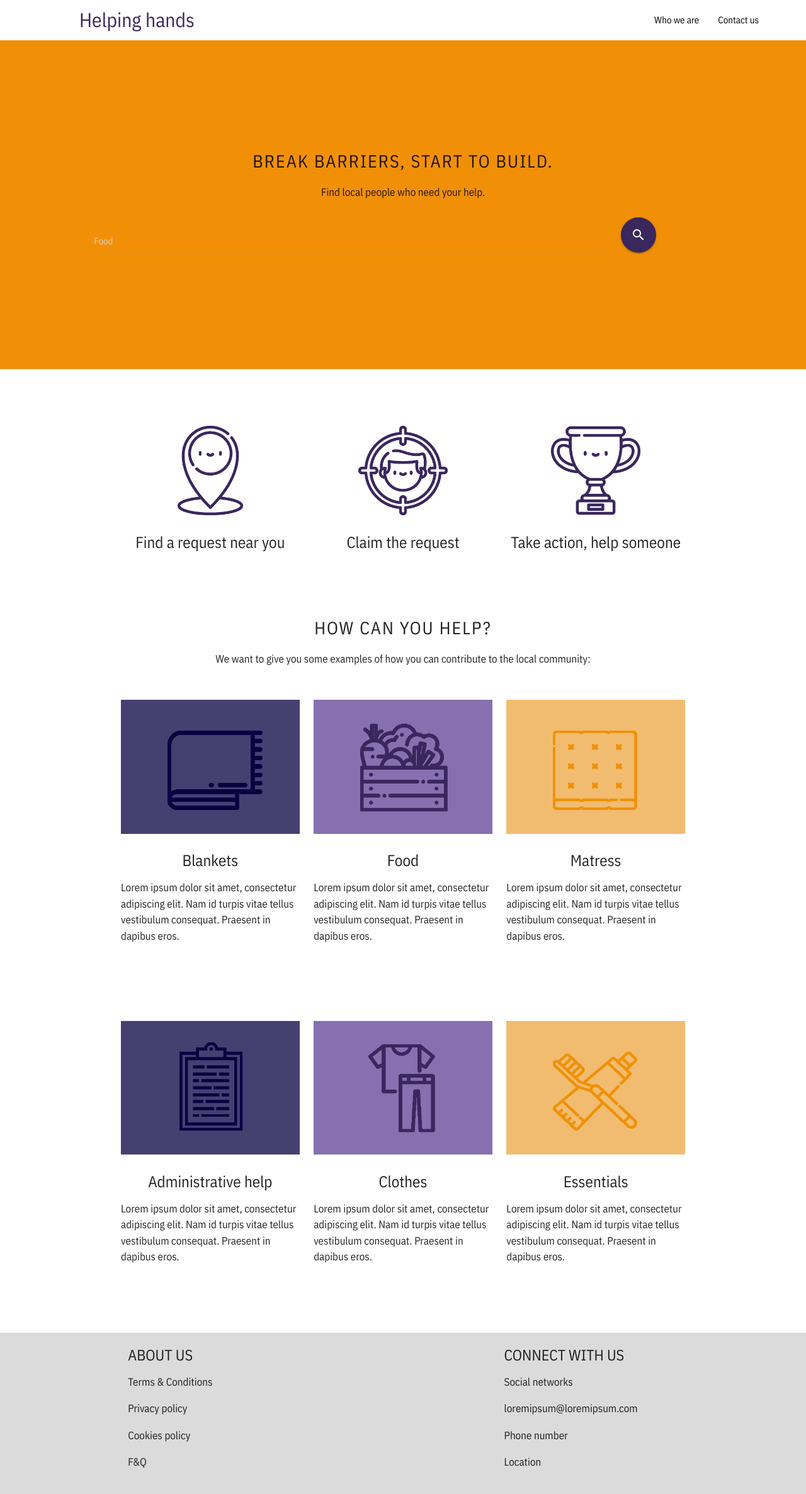
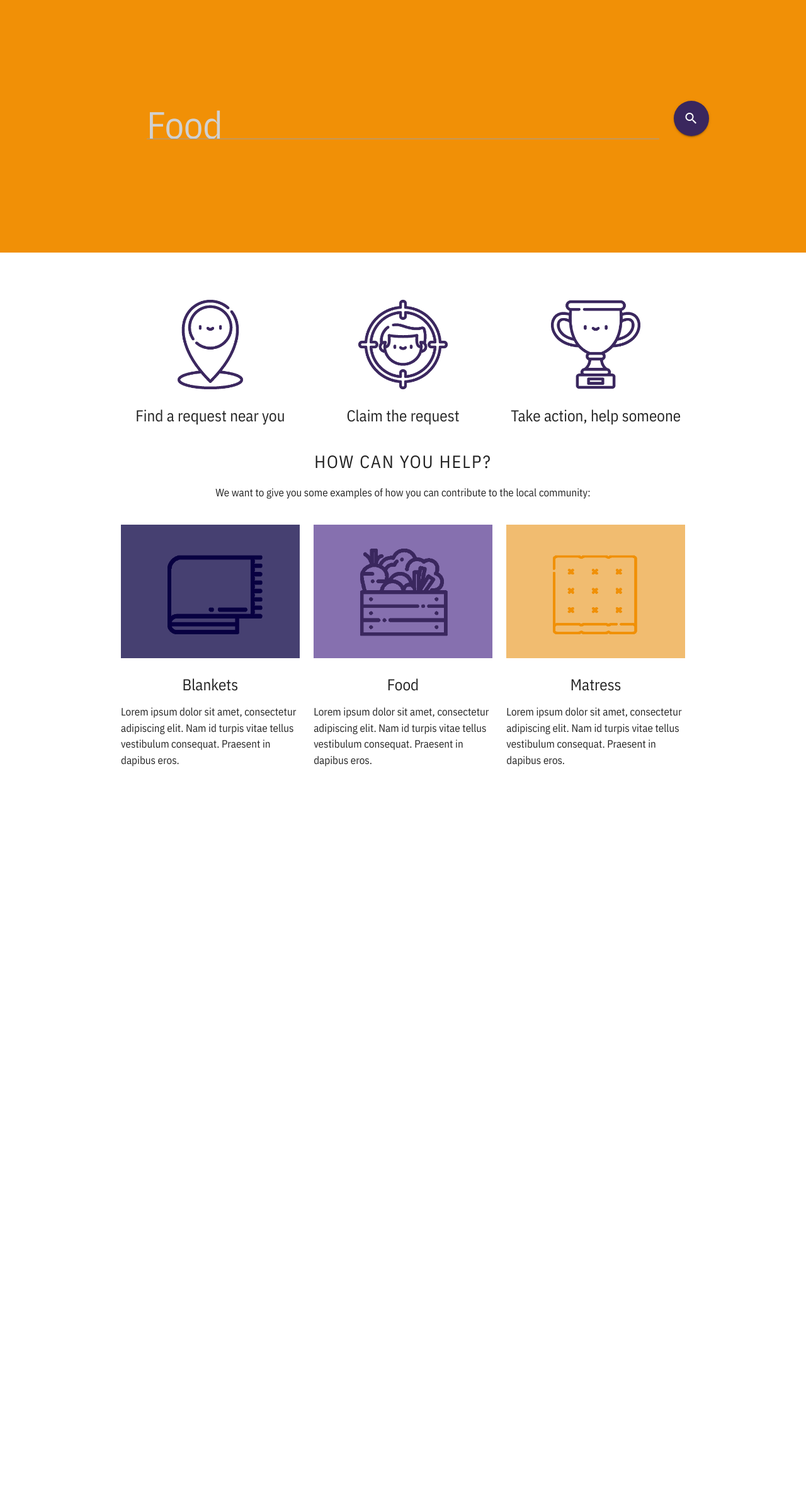
Before and after one commit to VincentKen/bloomberg-challenge-2018, a website: page public/index.html in a window 1280 px wide. Shown: the whole page at 63% size. After the commit the page ends 1257 px from the top, so only its background shows below. Drawn offline with nearby package versions, Linux system fonts and the light colour scheme.

Commit message:
Auto stash before merge of "master" and "origin/master"

```diff
--- a/public/css/master.css
+++ b/public/css/master.css
@@ -127,3 +127,10 @@ h3
 button.btn-floating.btn-large.waves-effect.waves-light.green{
 background-color: #3A275E!important;
 }
+
+
+h3
+{
+   font-size: 25px;
+    text-align: center;
+}
--- a/public/index.html
+++ b/public/index.html
@@ -13,28 +13,18 @@
 
 <body>
     <!-- Scripts -->
-    <script type="text/javascript" src="js/scripts/typed.min.js"></script>
+    <script type="text/javascript" src="js/typed.min.js"></script>
     <script type="text/javascript" src="https://code.jquery.com/jquery-3.2.1.min.js"></script>
     <script type="text/javascript" src="js/materialize.min.js"></script>
- <nav>
-    <div class="nav-wrapper">
-      <a href="#" class="brand-logo">Helping hands</a>
-      <ul id="nav-mobile" class="right hide-on-med-and-down">
-        <li><a href="sass.html">Who we are</a></li>
-        <li><a href="badges.html">Contact us</a></li>
-      </ul>
-    </div>
-  </nav>
+
     <div class="center-align background" style="height: 100%">
-        <h2>Break barriers, start to build.</h2>
-            <p>Find local people who need your help.</p>
-        <div class="center-align valign-wrapper search-form" style="height: 100%">
+        <div class="center-align valign-wrapper" style="height: 100%">
             <div class="center-align row" id="search">
-                <div class="input-field col s10">
-                    <input type="text" id="input" class="autocomplete">
+                <div class="input-field col s10 offset-s1">
+                    <input type="text" id="input" class="autocomplete" style="font-size: 60px">
                 </div>
                 <div class="col 2 right-align">
-                    <button class="btn-floating btn-large waves-effect waves-light green" type="submit">
+                    <button id="sbtn" class="btn-floating btn-large waves-effect waves-light green" type="submit">
                       <i class="medium material-icons right">search</i>Help
                     </button>
                 </div>
@@ -51,7 +41,7 @@
     </script>
 
     <div class="container">
-        <div class="row section">
+        <div class="row">
             <div class="corner col s12 col l4">
                 <center><img src="img/icons/placeholder.png" class="icon"></center>
                 <h3>Find a request near you</h3>
@@ -69,7 +59,7 @@
             <h2 style="text-align: center">How can you help?</h2>
             <p class="examples">We want to give you some examples of how you can contribute to the local community:</p>
         </div>
-        <div class="row section">
+        <div class="row">
             <div class="col s12 col l4">
                 <img src="img/icons/blanket.png">
                 <h3>Blankets</h3>
@@ -87,54 +77,25 @@
             </div>
 
         </div>
-        <div class="row section">
-            <div class="col s12 col l4">
-                <img src="img/icons/form.png">
-                <h3>Administrative help</h3>
-                <p>Lorem ipsum dolor sit amet, consectetur adipiscing elit. Nam id turpis vitae tellus vestibulum consequat. Praesent in dapibus eros. </p>
+    </div>
+<!--
+    <div class="background-2">
+        <div class="row">
+            <h2 style="text-align: center">Ready to help?</h2></div>
+        <form class="form" role="search">
+            <div class="input-group">
+                <input type="text" class="form-control" placeholder="Search" name="srch-term" id="srch-term">
+                <div class="input-group-btn">
+                    <button class="btn btn-default" type="submit">
+                    Enviar
+                </button>
+                </div>
             </div>
-            <div class="col s12 col l4">
-                <img src="img/icons/clothes.png">
-                <h3>Clothes</h3>
-                <p>Lorem ipsum dolor sit amet, consectetur adipiscing elit. Nam id turpis vitae tellus vestibulum consequat. Praesent in dapibus eros. </p>
-            </div>
-            <div class="col s12 col l4">
-                <img src="img/icons/toothbrush.png">
-                <h3>Essentials</h3>
-                <p>Lorem ipsum dolor sit amet, consectetur adipiscing elit. Nam id turpis vitae tellus vestibulum consequat. Praesent in dapibus eros. </p>
-            </div>
-
-        </div>
+        </form>
     </div>
-
-    <footer>
-    <div class="row">
-        <div class="container">
-        <div class="col s12 col l4">
-        <h3>About us</h3>
-        <p>Terms &amp; Conditions</p>
-        <p>Privacy policy</p>
-        <p>Cookies policy</p>
-        <p>F&amp;Q</p>
-        </div>
-        <div class="col s12 col l4">
-        </div>
-        <div class="col s12 col l4">
-        <h3>Connect with us</h3>
-        <p>Social networks</p>
-        <p>loremipsum@loremipsum.com</p>
-        <p>Phone number</p>
-        <p>Location</p>
-        </div>
-            </div>
-    </div>
-    </footer>
+-->
     <script type="text/javascript" src="https://code.jquery.com/jquery-3.2.1.min.js"></script>
     <script type="text/javascript" src="js/materialize.min.js"></script>
-    <script>
-        $(".button-collapse").sideNav();
-    </script>
-
     <script>
         new Typed("#input", {
             strings: ['Help saving lives...', 'Food', 'Blanktes', 'Hope', 'Help people in your region...', 'Spend opportunities', 'Offer chnaces', 'Save the world :)'],
```
